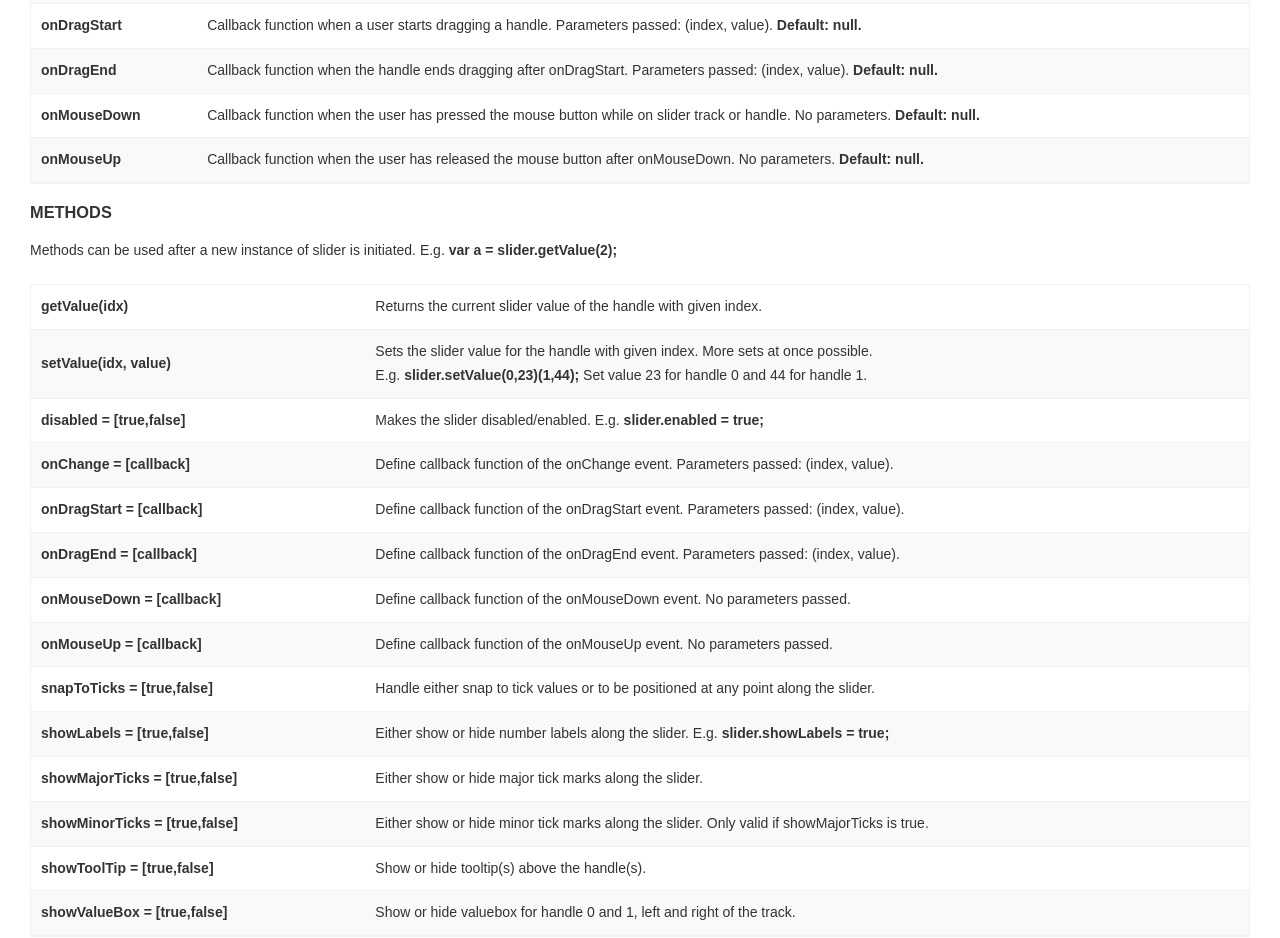
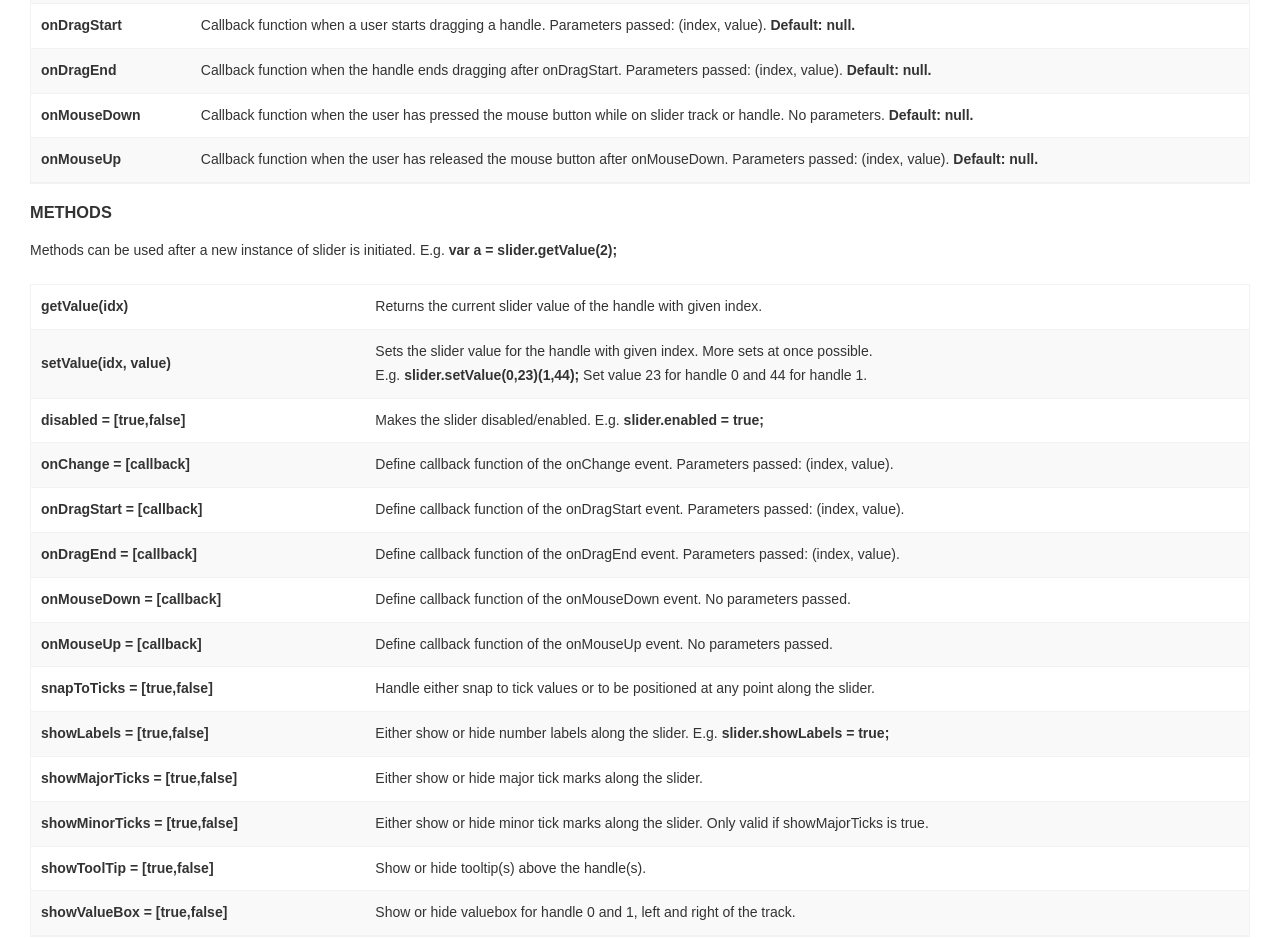
Before and after one commit to akalverboer/CanvasSlider, a plain HTML site: page index.html in a window 1280 px wide. Shown: the part 2280-3218 px from the top of the page. Drawn offline with Linux system fonts and the light colour scheme.

Commit message:
Update index.html

```diff
--- a/index.html
+++ b/index.html
@@ -216,7 +216,7 @@
           </tr>
           <tr>
               <td class="label">onMouseUp</td>
-              <td>Callback function when the user has released the mouse button after onMouseDown. No parameters. <b>Default: null.</b></td>
+              <td>Callback function when the user has released the mouse button after onMouseDown. Parameters passed: (index, value). <b>Default: null.</b></td>
           </tr>
 
       </table>
```
